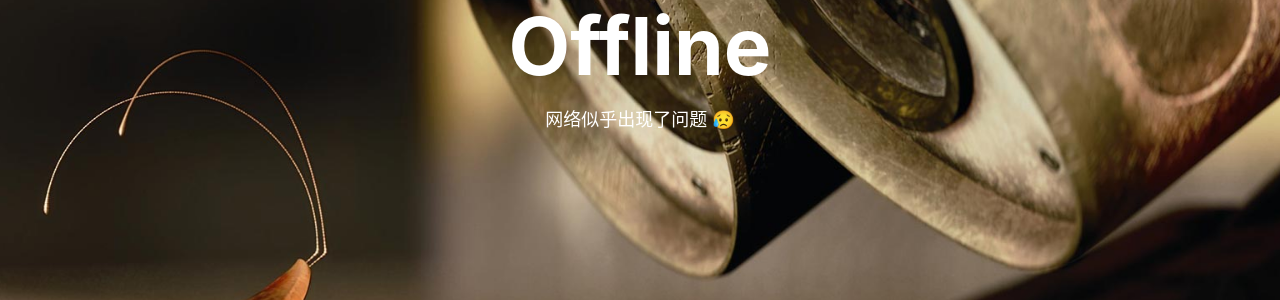
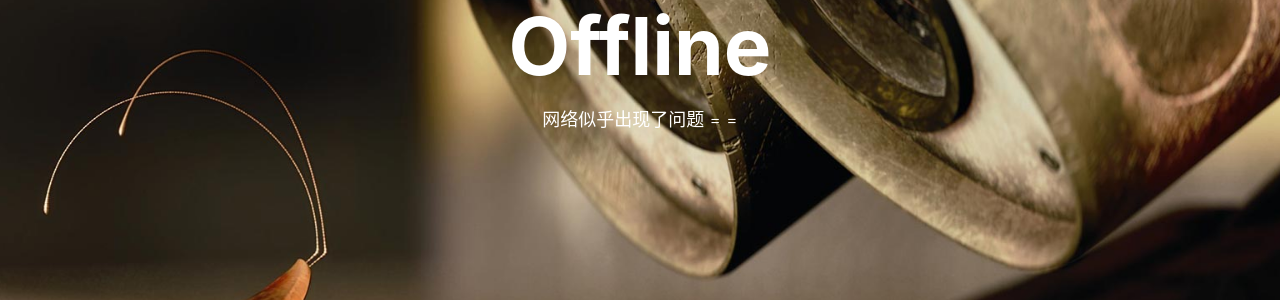
Before and after one commit to Yousanflics/yousanflics.github.io, a Jekyll site: the page built from offline.html, in a window 1280 px wide. Shown: the part 337-637 px from the top of the page. Built offline with Jekyll 4.4.1, drawn with Linux system fonts in a browser that asks for light colours; nearby versions of some CDN libraries; comment, search, counter and statistics services are not loaded.

```diff
--- a/offline.html
+++ b/offline.html
@@ -1,6 +1,6 @@
 ---
 layout: default
-description: "网络似乎出现了问题 😥"
+description: "网络似乎出现了问题 = ="
 header-img: "img/404-bg.jpg"
 permalink: /offline.html
 ---
```
